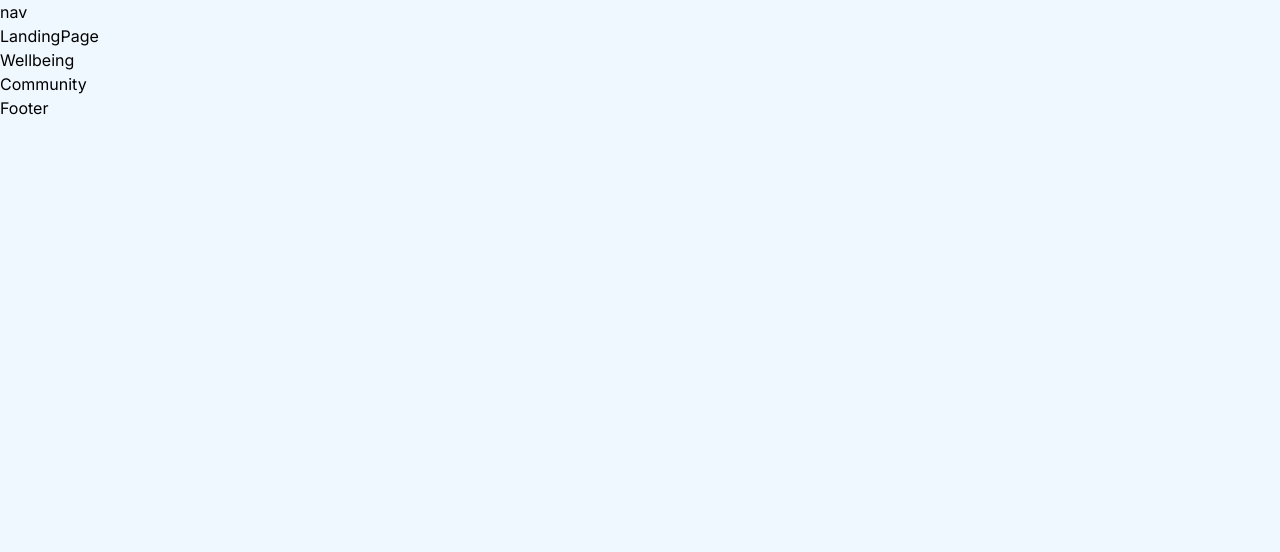
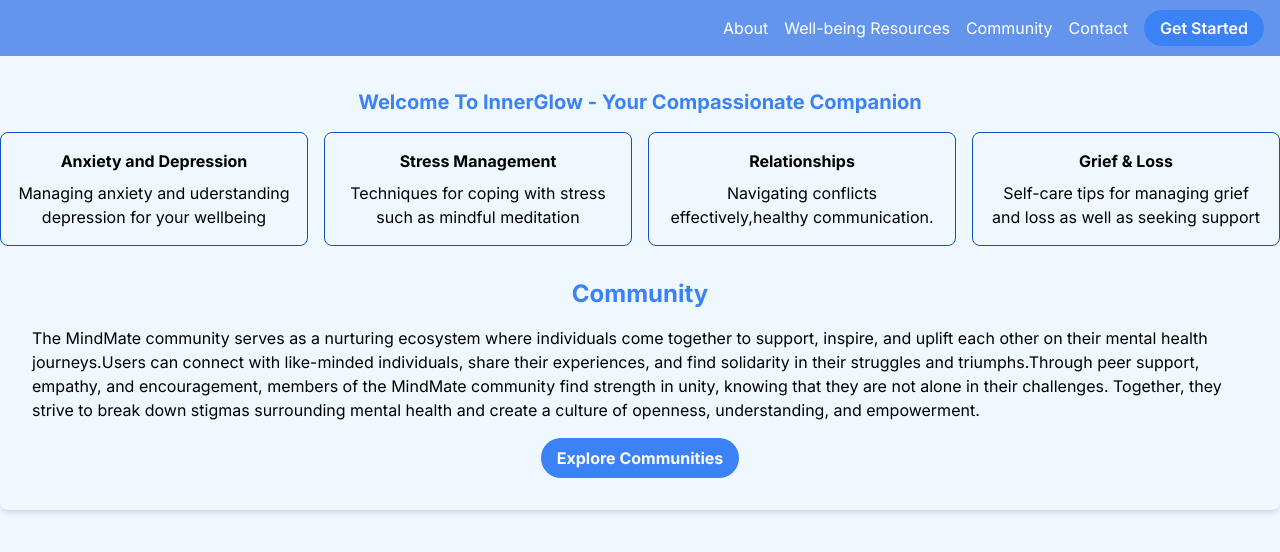
Before and after one commit to JosphineG/InnerGlow-Frontend, a Next.js app: page / in a window 1280 px wide. Shown: the top 552 px of the page. Built offline with nearby package versions, Linux system fonts and the light colour scheme.

Commit message:
update:components layout and styling

```diff
--- a/src/app/components/Community.jsx
+++ b/src/app/components/Community.jsx
@@ -1,9 +1,20 @@
-import React from 'react'
+import React from 'react';
 
-function Community() {
+const Community = () => {
   return (
-    <div>Community</div>
-  )
-}
+    <div className=" p-8 rounded-lg shadow-md">
+      <h2 className=" flex  justify-center items-center text-2xl font-bold mb-4 text-blue-500">Community</h2>
+      <div className="mb-4">
+        <p className="text-blue-7
+        00">
+          The MindMate community serves as a nurturing ecosystem where individuals come together to support, inspire, and uplift each other on their mental health journeys.Users can connect with like-minded individuals, share their experiences, and find solidarity in their struggles and triumphs.Through peer support, empathy, and encouragement, members of the MindMate community find strength in unity, knowing that they are not alone in their challenges. Together, they strive to break down stigmas surrounding mental health and create a culture of openness, understanding, and empowerment.
+        </p>
+      </div>
+      <button className="bg-blue-500 hover:bg-blue-700 text-white font-bold py-2 px-4 rounded-l-full rounded-r-full mx-auto block">
+        Explore Communities
+      </button>
+    </div>
+  );
+};
 
-export default Community
+export default Community;
--- a/src/app/components/Footer.jsx
+++ b/src/app/components/Footer.jsx
@@ -2,7 +2,7 @@ import React from 'react'
 
 function Footer() {
   return (
-    <div>Footer</div>
+    <div></div>
   )
 }
 
--- a/src/app/components/HomeNav.jsx
+++ b/src/app/components/HomeNav.jsx
@@ -1,11 +1,36 @@
 import React from 'react'
+import Link from 'next/link';
 
-function HomeNav() {
+const HomeNavbar = () => {
   return (
-      <div>
-          nav
-    </div>
-  )
-}
+    <nav className="bg-[#6495ed] p-4">
+      <div className="container mx-auto flex items-center justify-between">
+        <div className="flex items-center">
+          {/* <img src="/logo.svg" alt="Logo" className="h-8 mr-2" /> */}
+        </div>
 
-export default HomeNav
+        <div className="flex items-center space-x-4">
+          <Link href="#about"className="text-white hover:text-gray-200">
+            About
+          </Link>
+          <Link href="/wellbeing"className="text-white hover:text-gray-200">
+           Well-being Resources
+          </Link>
+          <Link href="/community"className="text-white hover:text-gray-200">
+            Community
+          </Link>
+          <Link href="/community"className="text-white hover:text-gray-200">
+           Contact
+          </Link>
+          <div className='ml-auto'>
+            <Link href="/get-started"className="bg-blue-500 text-white hover:bg-blue-300 py-2 px-4 rounded-l-full rounded-r-full font-semibold">Get Started
+            </Link>
+          </div>
+        </div>
+
+      </div>
+    </nav>
+  );
+};
+
+export default HomeNavbar;
--- a/src/app/components/LandingPage.jsx
+++ b/src/app/components/LandingPage.jsx
@@ -2,7 +2,7 @@ import React from 'react'
 
 function LandingPage() {
   return (
-    <div>LandingPage</div>
+    <div></div>
   )
 }
 
--- a/src/app/components/Wellbeing.jsx
+++ b/src/app/components/Wellbeing.jsx
@@ -1,9 +1,31 @@
 import React from 'react'
 
-function Wellbeing() {
+// pages/index.js
+
+const Wellbeing = () => {
   return (
-    <div>Wellbeing</div>
-  )
-}
+    <div className="container mx-auto mt-8">
+      <div className="flex justify-center items-center mb-4 "> <h1 className='text-xl font-bold text-blue-500'>Welcome To InnerGlow - Your Compassionate Companion</h1></div>
+      <div className="grid grid-cols-1 md:grid-cols-2 lg:grid-cols-4 gap-4">
+        <div className="border border-[#1351BD] p-4 rounded-lg text-center">
+          <h2 className="font-bold text-md">Anxiety and Depression</h2>
+          <p className="mt-2 text-md">Managing anxiety and uderstanding depression for your wellbeing</p>
+        </div>
+        <div className="border border-[#1351BD] p-4 rounded-lg text-center">
+          <h2 className="font-bold text-md">Stress Management</h2>
+          <p className="mt-2 text-md">Techniques for coping with stress such as mindful meditation</p>
+        </div>
+        <div className="border border-[#1351BD] p-4 rounded-lg text-center">
+          <h2 className="font-bold text-md">Relationships </h2>
+          <p className="mt-2 text-md">Navigating conflicts effectively,healthy communication.</p>
+        </div>
+        <div className="border border-[#1351BD] p-4 rounded-lg text-center">
+          <h2 className="font-bold text-md">Grief & Loss </h2>
+          <p className="mt-2 text-md">Self-care tips for managing grief and loss as well as seeking support</p>
+        </div>
+      </div>
+    </div>
+  );
+};
 
-export default Wellbeing
+export default Wellbeing;
```
